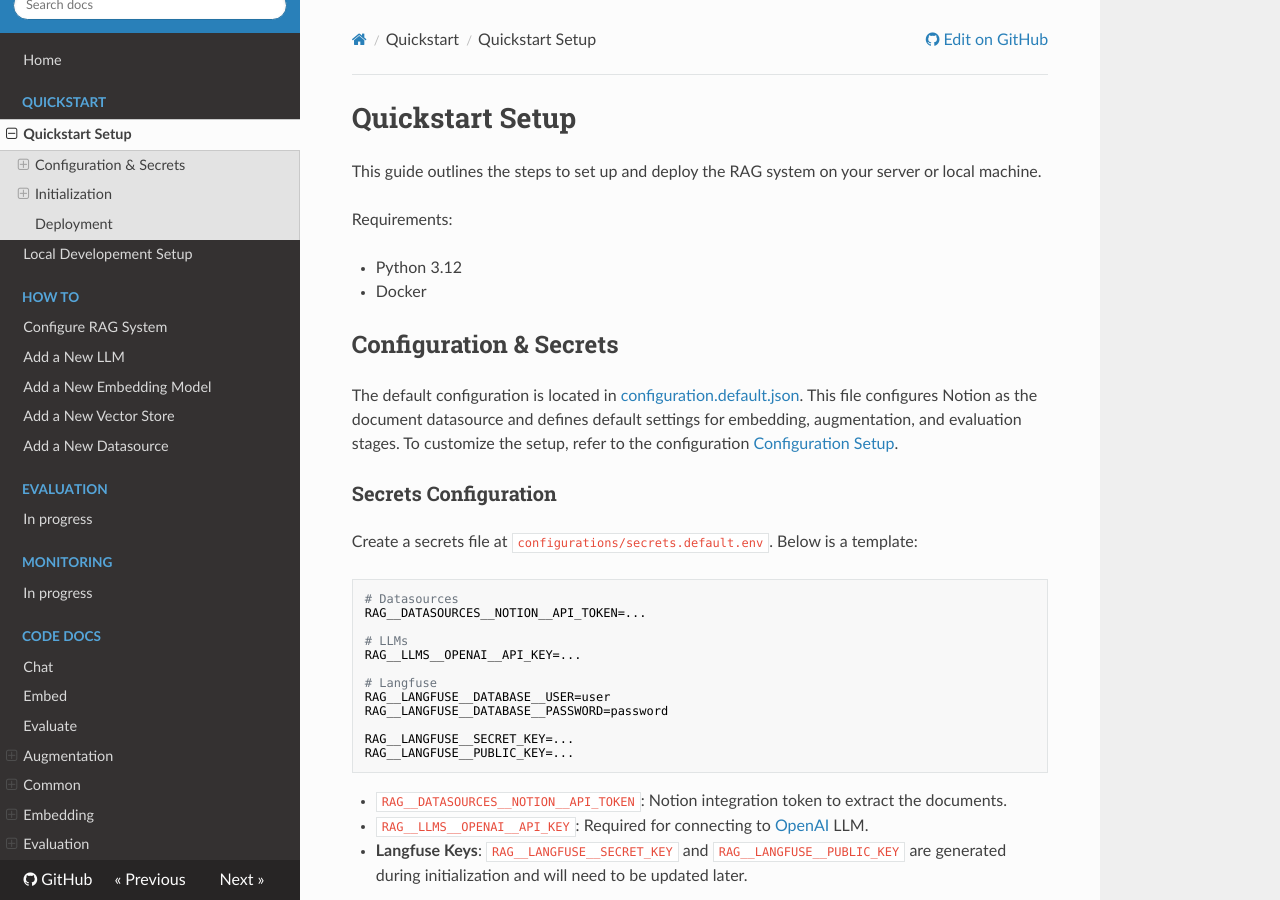
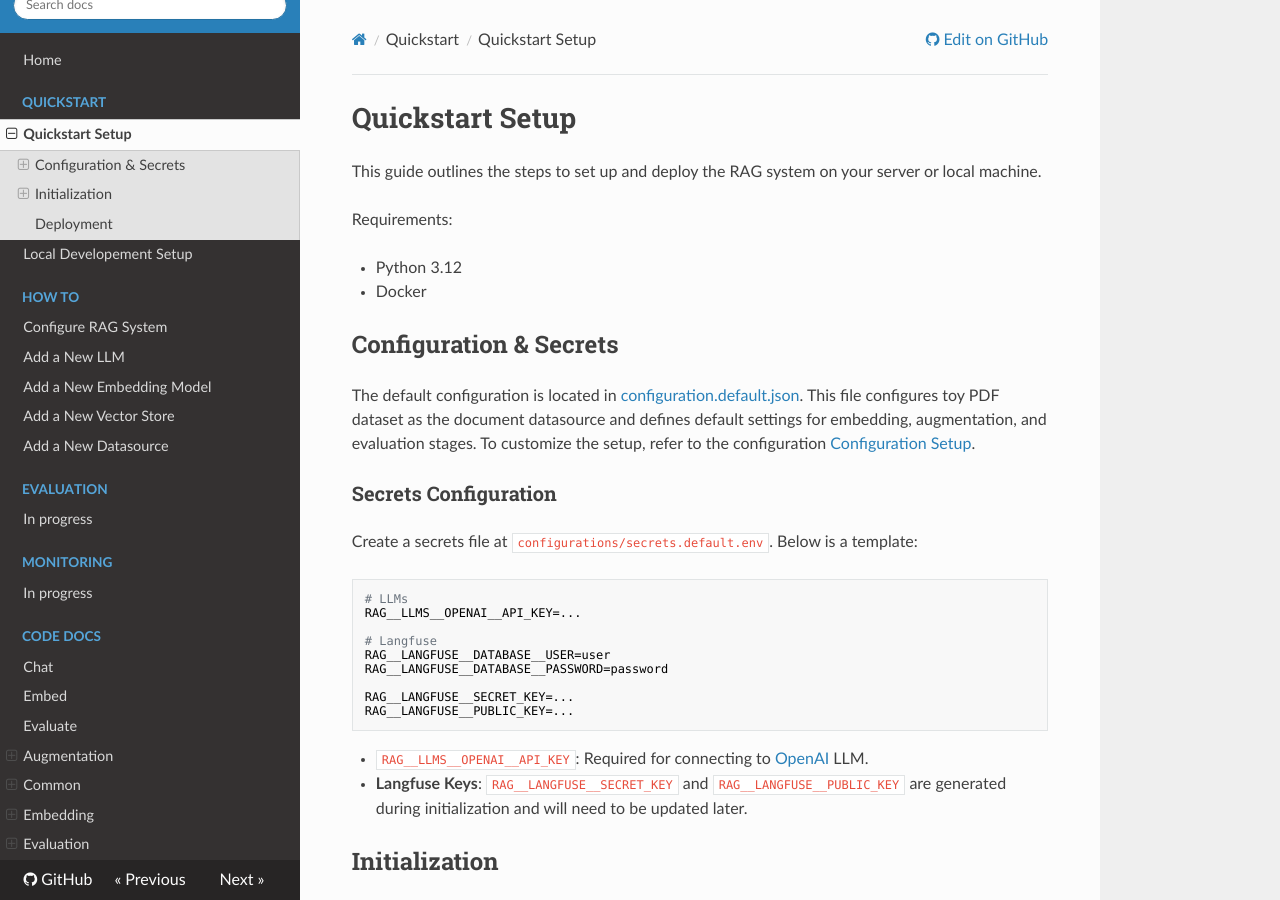
Before and after one commit to ychernushenko/rag_blueprint, an MkDocs documentation site: the page built from docs/quickstart/quickstart_setup.md, in a window 1280 px wide and 900 px high. Built offline with MkDocs 1.6.1, drawn with Linux system fonts in a browser that asks for light colours; nearby versions of some CDN libraries.

Commit message:
Update documentation

````diff
--- a/docs/quickstart/quickstart_setup.md
+++ b/docs/quickstart/quickstart_setup.md
@@ -9,15 +9,12 @@ Requirements:
 
 ## Configuration & Secrets
 
-The default configuration is located in [configuration.default.json](https://github.com/feld-m/rag_blueprint/blob/main/configurations/configuration.default.json). This file configures Notion as the document datasource and defines default settings for embedding, augmentation, and evaluation stages. To customize the setup, refer to the configuration [Configuration Setup](../how_to/how_to_configure.md).
+The default configuration is located in [configuration.default.json](https://github.com/feld-m/rag_blueprint/blob/main/configurations/configuration.default.json). This file configures toy PDF dataset as the document datasource and defines default settings for embedding, augmentation, and evaluation stages. To customize the setup, refer to the configuration [Configuration Setup](../how_to/how_to_configure.md).
 
 ### Secrets Configuration
 Create a secrets file at `configurations/secrets.default.env`. Below is a template:
 
 ```sh
-# Datasources
-RAG__DATASOURCES__NOTION__API_TOKEN=...
-
 # LLMs
 RAG__LLMS__OPENAI__API_KEY=...
 
@@ -29,7 +26,6 @@ RAG__LANGFUSE__SECRET_KEY=...
 RAG__LANGFUSE__PUBLIC_KEY=...
 ```
 
-- `RAG__DATASOURCES__NOTION__API_TOKEN`: Notion integration token to extract the documents.
 - `RAG__LLMS__OPENAI__API_KEY`: Required for connecting to [OpenAI](https://openai.com/) LLM.
 - **Langfuse Keys**: `RAG__LANGFUSE__SECRET_KEY` and `RAG__LANGFUSE__PUBLIC_KEY` are generated during initialization and will need to be updated later.
 
````
Also changed, not shown: docs/quickstart/developer_setup.md (+1 -5 lines).
